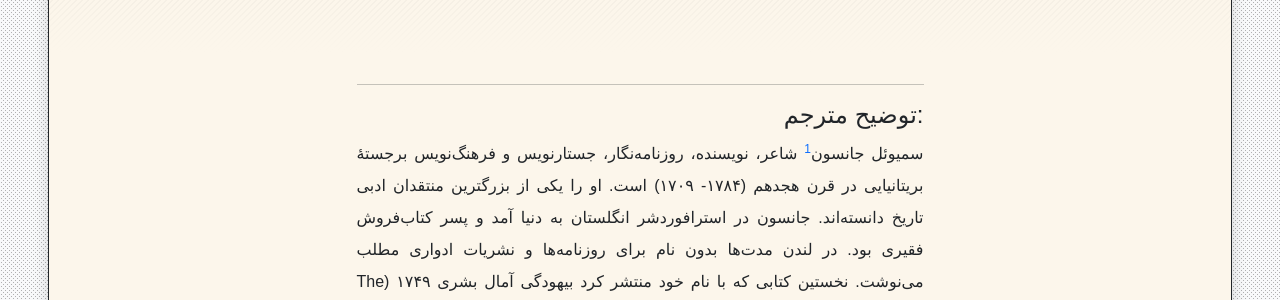
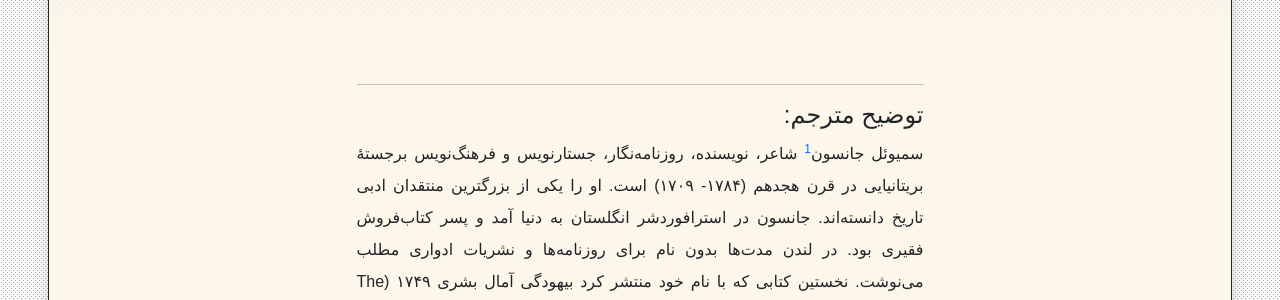
Before and after one commit to phicudemy/phicudemy.github.io, a Jekyll site: the page built from _posts/2024-08-07-samueljohnson.md, in a window 1280 px wide and 900 px high, scrolled down 414 px. Shown: the part 159-459 px from the top of the window. Built offline with Jekyll 4.4.1, drawn with Linux system fonts in a browser that asks for light colours; some web fonts are replaced; comment, search, counter and statistics services are not loaded.

Commit message:
TinaCMS content update

```diff
--- a/_posts/2024-08-07-samueljohnson.md
+++ b/_posts/2024-08-07-samueljohnson.md
@@ -14,7 +14,7 @@ excerpt: ''
 
 
 ----------
-#### :توضیح مترجم
+#### توضیح مترجم:
 
 سمیوئل جانسون[^1] شاعر، نویسنده، روزنامه‌نگار، جستارنویس و فرهنگ‌نویس برجستهٔ بریتانیایی در قرن هجدهم (۱۷۸۴- ۱۷۰۹) است. او را یکی از بزرگترین منتقدان ادبی تاریخ دانسته‌اند. جانسون در استرافوردشر انگلستان به دنیا آمد و پسر کتاب‌فروش فقیری بود. در لندن مدت‌ها بدون نام برای روزنامه‌ها و نشریات ادواری مطلب می‌نوشت. نخستین کتابی که با نام خود منتشر کرد بیهودگی آمال بشری ۱۷۴۹  (The Vanity of Human Wishes)نام دارد. در سال ۱۷۵۵ و پس از ۸ سال کار مداومِ یک‌تنه، بزرگ‌ترین فرهنگ زبان انگلیسی را منتشر کرد. انتشار این فرهنگ برایش شهرت به همراه آورد. از ۱۷۵۰ تا ۱۷۵۲ کار نوشتن و ویرایش برای مجلهٔ Rambler را تقریباً به‌تنهایی پیش می‌برد. تنها رمانش که در ۱۷۵۹ منتشر شد Rasselas نام دارد. در ۱۷۶۵ ویرایشی انتقادی از نوشته‌های ویلیام شیکسپیر منتشر کرد. مقدمه‌ای که جانسون بر این ویرایش نوشت شیکسپیر را در مقام مهم‌ترین چهرهٔ ادبی انگلستان تثبیت کرد. مجموعهٔ مقدمه‌های زندگینامه‌ای و انتقادی او به آثار شاعران انگلیسی ۱۸۸۱-۱۷۷۹ خود اثر برجسته‌ای در زمینهٔ نقد ادبی به‌شمار می‌آید. جانسون که همنشین دلپذیری به شمار می‌آمد در سال ۱۷۶۴ به پایه‌گذاری کلوبی ادبی کمک کرد که به خاطر اعضای برجسته‌اش شهرت دارد. برخی از این اعضا عبارتند از دیوید گاریک، ادموند برک، آلیور گلدسمیت و جاشوا رینولدز. شهرت گزین‌گویه‌های جانسون او را به یکی از پراستنادترین نویسندگان انگلیسی زبان تبدیل کرده است. زندگینامهٔ مفصل جانسون که توسط جیمز بازوِل -یکی از دوستان و معاشران او- نوشته شده در شمار بهترین زندگینامه‌های تاریخ ادبیات است.
 <br>
```
